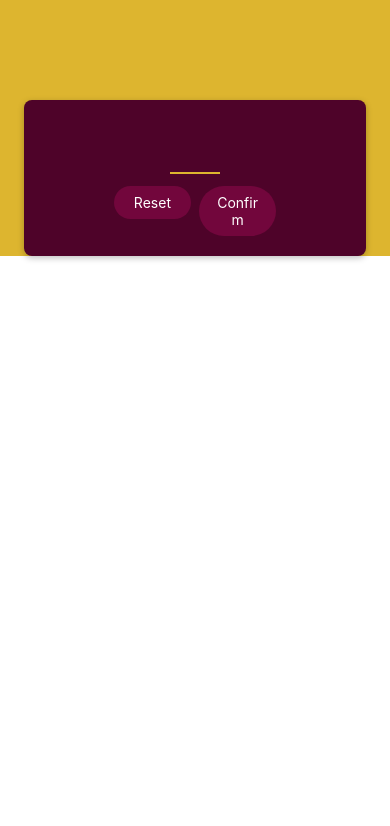
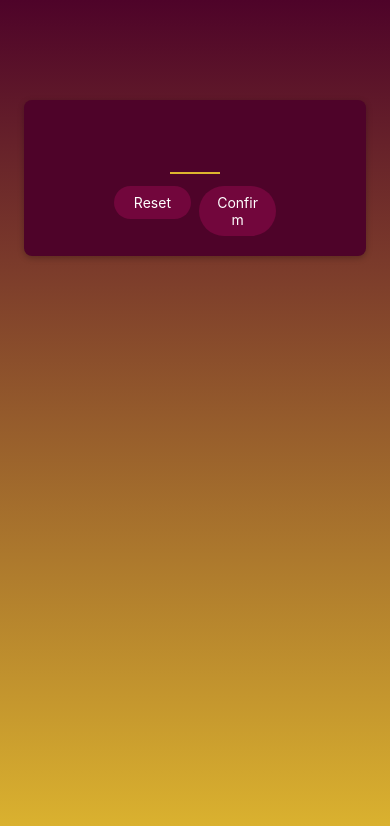
Before and after one commit to afiqaimanafr/mini-game, a React Native app: screen / in a window 390 px wide. Shown: the top 826 px of the page. Built offline with nearby package versions, Linux system fonts and the light colour scheme.

Commit message:
update: latest

```diff
--- a/App.js
+++ b/App.js
@@ -1,16 +1,17 @@
-import { StyleSheet, View } from "react-native";
+import { StyleSheet } from "react-native";
+import { LinearGradient } from "expo-linear-gradient";
 import StartGameScreen from "./screens/StartGameScreen";
 
 export default function App() {
   return (
-    <View style={styles.rootScreen}>
+    <LinearGradient colors={["#4e0329", "#ddb52f"]} style={styles.rootScreen}>
       <StartGameScreen />
-    </View>
+    </LinearGradient>
   );
 }
 
 const styles = StyleSheet.create({
   rootScreen: {
-    backgroundColor: "#ddb52f",
+    flex: 1,
   },
 });
--- a/package.json
+++ b/package.json
@@ -15,7 +15,8 @@
     "react": "17.0.1",
     "react-dom": "17.0.1",
     "react-native": "0.64.3",
-    "react-native-web": "0.17.1"
+    "react-native-web": "0.17.1",
+    "expo-linear-gradient": "~11.0.3"
   },
   "devDependencies": {
     "@babel/core": "^7.12.9"
```
Also changed, not shown: 1 other file (tests, documents, lock files or other folders).
